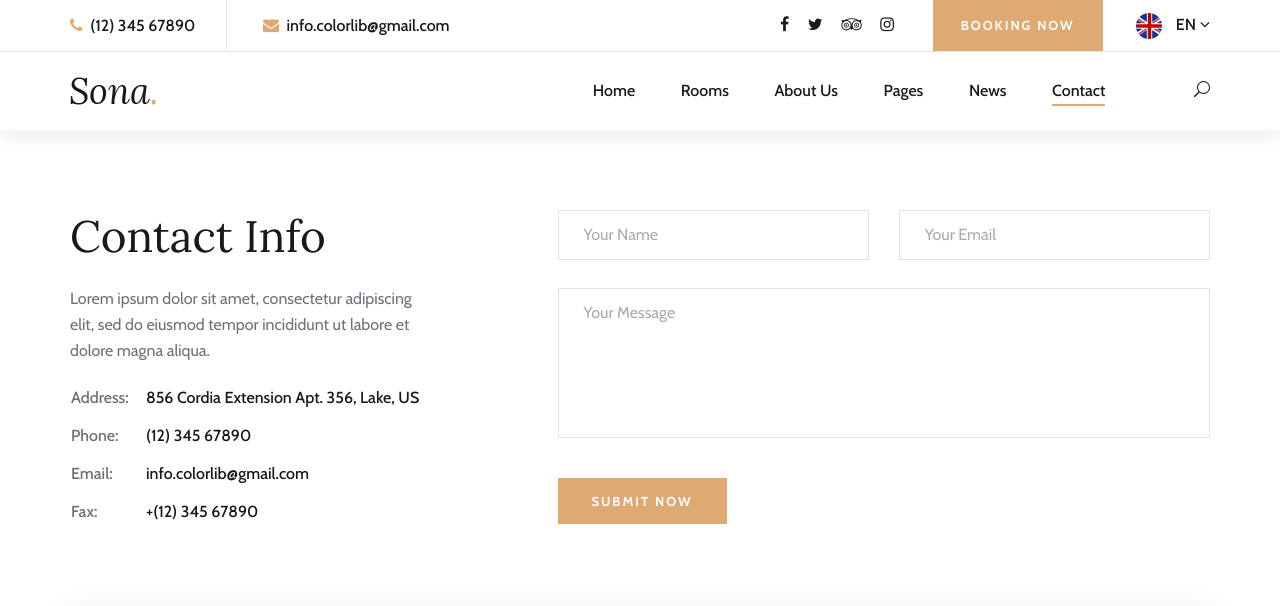
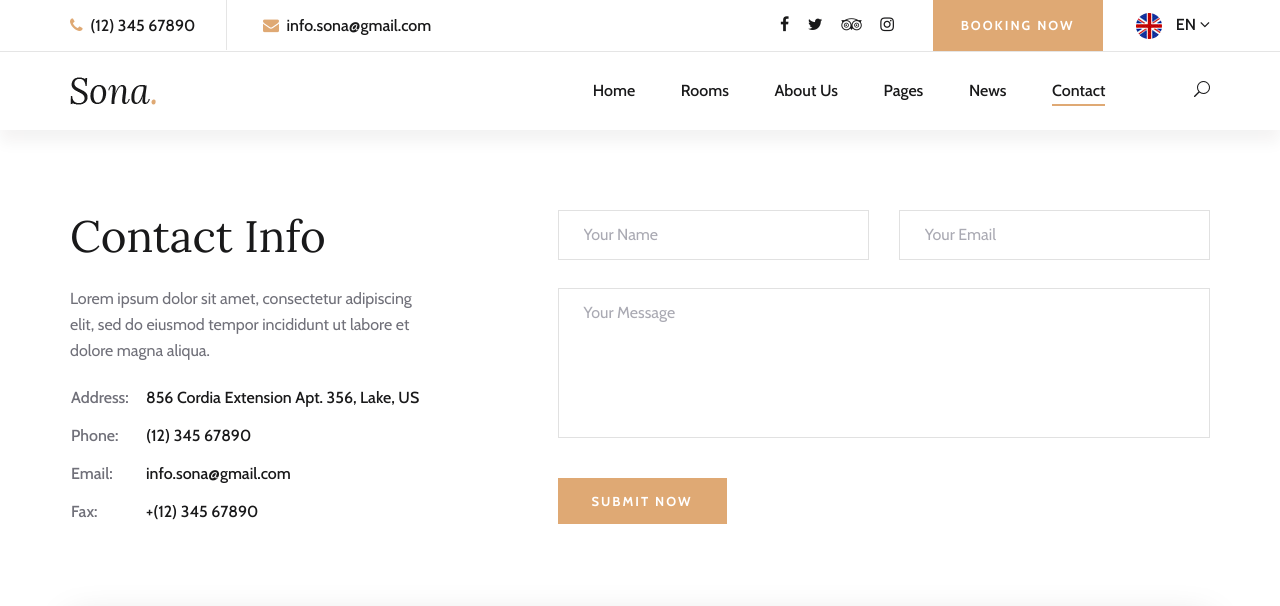
Before and after one commit to MalshaRajapaksha/HotelWeb, a PHP site: page /contact.php in a window 1280 px wide. Shown: the top 606 px of the page. Run offline with PHP 8.4, Linux system fonts and the light colour scheme.

Commit message:
Add files via upload

```diff
--- a/contact.php
+++ b/contact.php
@@ -59,7 +59,7 @@
         </div>
         <nav class="mainmenu mobile-menu">
             <ul>
-                <li class="active"><a href="./index.php">Home</a></li>
+                <li class="active"><a href="./index.html">Home</a></li>
                 <li><a href="./rooms.html">Rooms</a></li>
                 <li><a href="./about-us.html">About Us</a></li>
                 <li><a href="./pages.html">Pages</a>
@@ -83,7 +83,7 @@
         </div>
         <ul class="top-widget">
             <li><i class="fa fa-phone"></i> (12) 345 67890</li>
-            <li><i class="fa fa-envelope"></i> info.colorlib@gmail.com</li>
+            <li><i class="fa fa-envelope"></i> info.sona@gmail.com</li>
         </ul>
     </div>
     <!-- Offcanvas Menu Section End -->
@@ -96,7 +96,7 @@
                     <div class="col-lg-6">
                         <ul class="tn-left">
                             <li><i class="fa fa-phone"></i> (12) 345 67890</li>
-                            <li><i class="fa fa-envelope"></i> info.colorlib@gmail.com</li>
+                            <li><i class="fa fa-envelope"></i> info.sona@gmail.com</li>
                         </ul>
                     </div>
                     <div class="col-lg-6">
@@ -184,7 +184,7 @@
                                 </tr>
                                 <tr>
                                     <td class="c-o">Email:</td>
-                                    <td>info.colorlib@gmail.com</td>
+                                    <td>info.sona@gmail.com</td>
                                 </tr>
                                 <tr>
                                     <td class="c-o">Fax:</td>
@@ -247,7 +247,7 @@
                             <h6>Contact Us</h6>
                             <ul>
                                 <li>(12) 345 67890</li>
-                                <li>info.colorlib@gmail.com</li>
+                                <li>info.sona@gmail.com</li>
                                 <li>856 Cordia Extension Apt. 356, Lake, United State</li>
                             </ul>
                         </div>
@@ -276,11 +276,7 @@
                             <li><a href="#">Environmental Policy</a></li>
                         </ul>
                     </div>
-                    <div class="col-lg-5">
-                        <div class="co-text"><p><!-- Link back to Colorlib can't be removed. Template is licensed under CC BY 3.0. -->
-  Copyright &copy;<script>document.write(new Date().getFullYear());</script> All rights reserved | This template is made with <i class="fa fa-heart" aria-hidden="true"></i> by <a href="https://colorlib.com" target="_blank">Colorlib</a>
-  <!-- Link back to Colorlib can't be removed. Template is licensed under CC BY 3.0. --></p></div>
-                    </div>
+
                 </div>
             </div>
         </div>
```
Also changed, not shown: about-us.php (+2 -6 lines), blog-details.php (+4 -8 lines), blog.php (+3 -6 lines), index.php (+3 -7 lines), rooms.php (+3 -7 lines).
